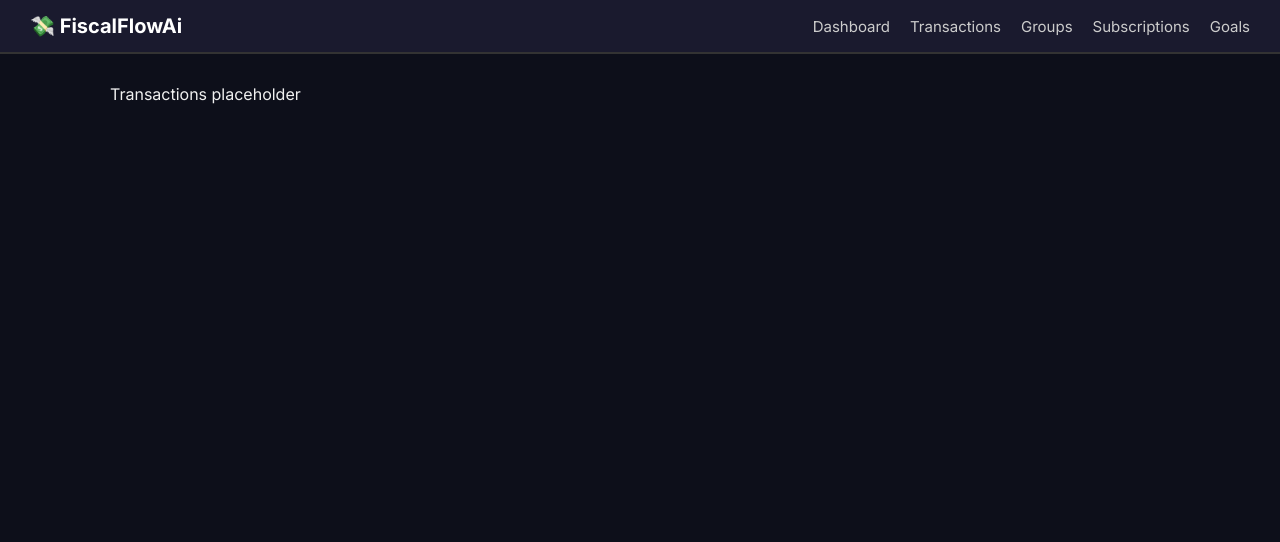
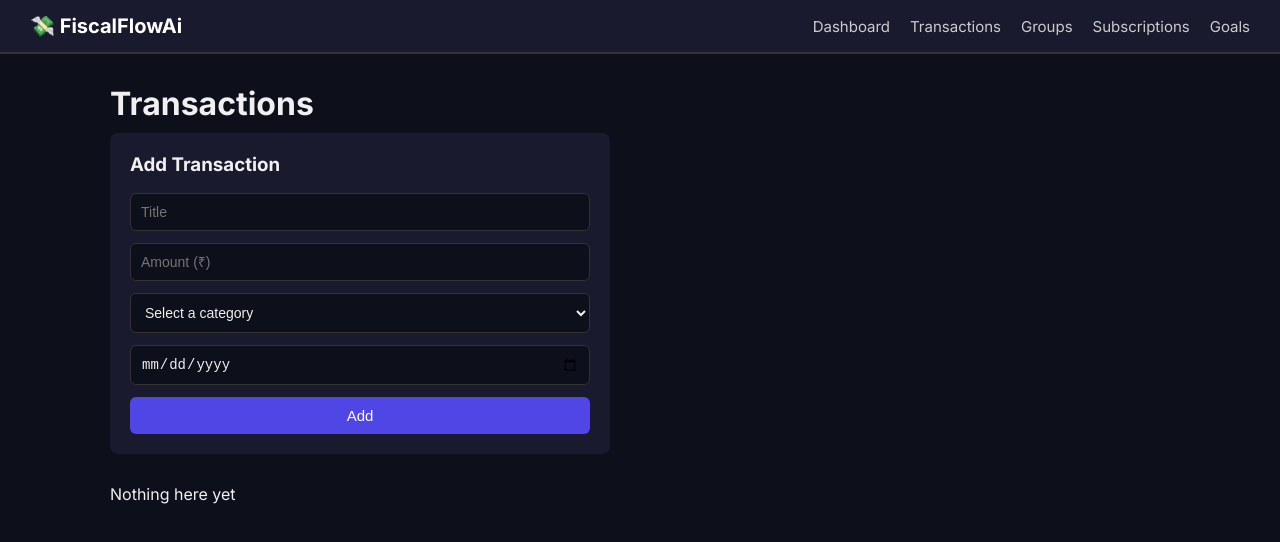
Before and after one commit to tusharinqueue/FiscalFlowAi, a React (Vite) app: page /transactions in a window 1280 px wide. Shown: the top 542 px of the page. Built offline with nearby package versions, Linux system fonts and the light colour scheme; the HTML template or start-up script is replaced by a standard one.

Commit message:
add transactions module, dashboard updates, and Vidushi.md

```diff
--- a/src/App.jsx
+++ b/src/App.jsx
@@ -1,3 +1,4 @@
+import { useState } from 'react'
 import { BrowserRouter, Routes, Route } from 'react-router-dom'
 import Navbar from './components/Navbar'
 import Dashboard from './pages/Dashboard'
@@ -12,14 +13,20 @@ import GoalDetail from './pages/GoalDetail'
 import NotFound from './pages/NotFound'
 
 function App() {
+  const [transactions, setTransactions] = useState([])
+
+  function addTransaction(t) {
+    setTransactions([...transactions, t])
+  }
+
   return (
     <BrowserRouter>
       <Navbar />
       <div className="page-wrapper">
         <Routes>
-          <Route path="/" element={<Dashboard />} />
-          <Route path="/transactions" element={<Transactions />} />
-          <Route path="/transactions/:id" element={<TransactionDetail />} />
+          <Route path="/" element={<Dashboard transactions={transactions} />} />
+          <Route path="/transactions" element={<Transactions transactions={transactions} addTransaction={addTransaction} />} />
+          <Route path="/transactions/:id" element={<TransactionDetail transactions={transactions} />} />
           <Route path="/groups" element={<Groups />} />
           <Route path="/groups/:id" element={<GroupDetail />} />
           <Route path="/subscriptions" element={<Subscriptions />} />
--- /dev/null
+++ b/src/components/TransactionForm.jsx
@@ -0,0 +1,89 @@
+import { useState } from 'react'
+
+function TransactionForm({ addTransaction }) {
+  const [title, setTitle] = useState('')
+  const [amount, setAmount] = useState('')
+  const [category, setCategory] = useState('')
+  const [date, setDate] = useState('')
+  const [error, setError] = useState('')
+
+  function handleSubmit(e) {
+    e.preventDefault()
+
+    if (!title || !amount || !category || !date) {
+      setError('All fields are required')
+      return
+    }
+
+    if (Number(amount) <= 0) {
+      setError('Amount has to be more than 0')
+      return
+    }
+
+    // check date is not in the future
+    const today = new Date().toISOString().split('T')[0]
+    if (date > today) {
+      setError("Date can't be in the future")
+      return
+    }
+
+    const newTransaction = {
+      id: crypto.randomUUID(),
+      title: title,
+      amount: parseFloat(amount),
+      category: category,
+      date: date
+    }
+
+    addTransaction(newTransaction)
+
+    // reset the form
+    setTitle('')
+    setAmount('')
+    setCategory('')
+    setDate('')
+    setError('')
+  }
+
+  return (
+    <form onSubmit={handleSubmit} className="transaction-form">
+      <h3>Add Transaction</h3>
+
+      {error && <p className="form-error">{error}</p>}
+
+      <input
+        type="text"
+        placeholder="Title"
+        value={title}
+        onChange={(e) => setTitle(e.target.value)}
+      />
+
+      <input
+        type="number"
+        placeholder="Amount (₹)"
+        value={amount}
+        onChange={(e) => setAmount(e.target.value)}
+      />
+
+      <select value={category} onChange={(e) => setCategory(e.target.value)}>
+        <option value="">Select a category</option>
+        <option value="Food">Food</option>
+        <option value="Transport">Transport</option>
+        <option value="Shopping">Shopping</option>
+        <option value="Entertainment">Entertainment</option>
+        <option value="Bills">Bills</option>
+        <option value="Other">Other</option>
+      </select>
+
+      <input
+        type="date"
+        value={date}
+        onChange={(e) => setDate(e.target.value)}
+      />
+
+      <button type="submit">Add</button>
+    </form>
+  )
+}
+
+export default TransactionForm
--- /dev/null
+++ b/src/components/TransactionList.jsx
@@ -0,0 +1,27 @@
+import { Link } from 'react-router-dom'
+import EmptyState from './EmptyState'
+
+function TransactionList({ transactions }) {
+  if (transactions.length === 0) {
+    return <EmptyState />
+  }
+
+  return (
+    <div className="transaction-list">
+      {transactions.map((t) => (
+        <div key={t.id} className="transaction-item">
+          <div className="t-left">
+            <span className="t-title">{t.title}</span>
+            <span className="t-meta">{t.category} · {t.date}</span>
+          </div>
+          <div className="t-right">
+            <span className="t-amount">₹{t.amount.toFixed(2)}</span>
+            <Link to={`/transactions/${t.id}`} className="t-link">View</Link>
+          </div>
+        </div>
+      ))}
+    </div>
+  )
+}
+
+export default TransactionList
--- a/src/index.css
+++ b/src/index.css
@@ -25,3 +25,137 @@ a {
 h1, h2, h3 {
   margin-bottom: 10px;
 }
+
+/* transaction form */
+.transaction-form {
+  background: #1a1a2e;
+  padding: 20px;
+  border-radius: 8px;
+  margin-bottom: 30px;
+  display: flex;
+  flex-direction: column;
+  gap: 12px;
+  max-width: 500px;
+}
+
+.transaction-form h3 {
+  margin-bottom: 5px;
+}
+
+.transaction-form input,
+.transaction-form select {
+  padding: 10px;
+  border-radius: 6px;
+  border: 1px solid #333;
+  background: #0d0f1a;
+  color: #f0f0f0;
+  font-size: 14px;
+}
+
+.transaction-form button {
+  padding: 10px;
+  background: #4f46e5;
+  color: white;
+  border: none;
+  border-radius: 6px;
+  cursor: pointer;
+  font-size: 15px;
+}
+
+.transaction-form button:hover {
+  background: #4338ca;
+}
+
+.form-error {
+  color: #f87171;
+  font-size: 14px;
+}
+
+/* transaction list */
+.transaction-list {
+  display: flex;
+  flex-direction: column;
+  gap: 10px;
+}
+
+.transaction-item {
+  background: #1a1a2e;
+  padding: 14px 18px;
+  border-radius: 8px;
+  display: flex;
+  justify-content: space-between;
+  align-items: center;
+}
+
+.t-left {
+  display: flex;
+  flex-direction: column;
+  gap: 4px;
+}
+
+.t-title {
+  font-weight: 600;
+  font-size: 15px;
+}
+
+.t-meta {
+  color: #888;
+  font-size: 13px;
+}
+
+.t-right {
+  display: flex;
+  align-items: center;
+  gap: 16px;
+}
+
+.t-amount {
+  font-weight: 700;
+  font-size: 16px;
+  color: #a78bfa;
+}
+
+.t-link {
+  color: #6366f1;
+  font-size: 13px;
+}
+
+/* detail page */
+.detail-card {
+  background: #1a1a2e;
+  padding: 24px;
+  border-radius: 8px;
+  max-width: 500px;
+  display: flex;
+  flex-direction: column;
+  gap: 12px;
+}
+
+.detail-card h2 {
+  margin-bottom: 6px;
+}
+
+/* dashboard */
+.dashboard-cards {
+  display: flex;
+  gap: 20px;
+  margin-top: 10px;
+}
+
+.dash-card {
+  background: #1a1a2e;
+  padding: 24px;
+  border-radius: 8px;
+  min-width: 180px;
+}
+
+.dash-card p {
+  color: #888;
+  font-size: 14px;
+  margin-bottom: 8px;
+}
+
+.dash-card h2 {
+  font-size: 28px;
+  color: #a78bfa;
+}
--- a/src/pages/Dashboard.jsx
+++ b/src/pages/Dashboard.jsx
@@ -1,5 +1,22 @@
-function Dashboard() {
-  return <div>Dashboard placeholder</div>;
+function Dashboard({ transactions }) {
+  const total = transactions.reduce((sum, t) => sum + t.amount, 0)
+  const count = transactions.length
+
+  return (
+    <div>
+      <h1>Dashboard</h1>
+      <div className="dashboard-cards">
+        <div className="dash-card">
+          <p>Total Spent</p>
+          <h2>₹{total.toFixed(2)}</h2>
+        </div>
+        <div className="dash-card">
+          <p>Transactions</p>
+          <h2>{count}</h2>
+        </div>
+      </div>
+    </div>
+  )
 }
 
-export default Dashboard;
+export default Dashboard
--- a/src/pages/TransactionDetail.jsx
+++ b/src/pages/TransactionDetail.jsx
@@ -1,5 +1,28 @@
-function TransactionDetail() {
-  return <div>TransactionDetail placeholder</div>;
+import { useParams, Link } from 'react-router-dom'
+
+function TransactionDetail({ transactions }) {
+  const { id } = useParams()
+
+  const transaction = transactions.find((t) => t.id === id)
+
+  if (!transaction) {
+    return (
+      <div>
+        <p>Transaction not found.</p>
+        <Link to="/transactions">← Go back</Link>
+      </div>
+    )
+  }
+
+  return (
+    <div className="detail-card">
+      <h2>{transaction.title}</h2>
+      <p><strong>Amount:</strong> ₹{transaction.amount.toFixed(2)}</p>
+      <p><strong>Category:</strong> {transaction.category}</p>
+      <p><strong>Date:</strong> {transaction.date}</p>
+      <Link to="/transactions">← Back to Transactions</Link>
+    </div>
+  )
 }
 
-export default TransactionDetail;
+export default TransactionDetail
--- a/src/pages/Transactions.jsx
+++ b/src/pages/Transactions.jsx
@@ -1,5 +1,14 @@
-function Transactions() {
-  return <div>Transactions placeholder</div>;
+import TransactionForm from '../components/TransactionForm'
+import TransactionList from '../components/TransactionList'
+
+function Transactions({ transactions, addTransaction }) {
+  return (
+    <div>
+      <h1>Transactions</h1>
+      <TransactionForm addTransaction={addTransaction} />
+      <TransactionList transactions={transactions} />
+    </div>
+  )
 }
 
-export default Transactions;
+export default Transactions
```
Also changed, not shown: 1 other file (tests, documents, lock files or other folders).
